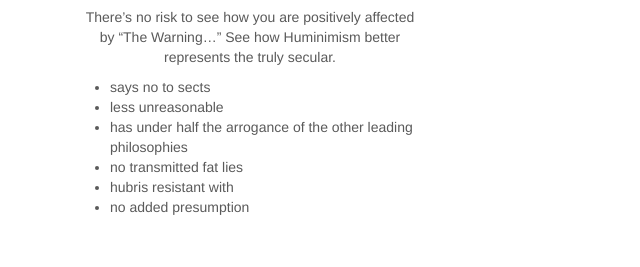
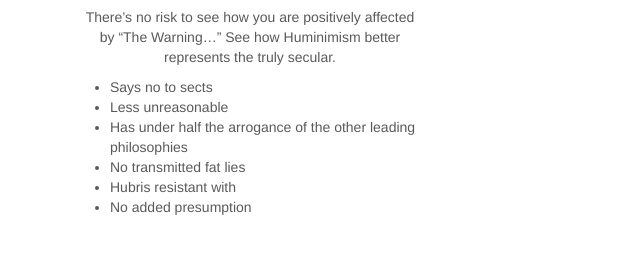
Before and after one commit to ckashby/josh, a plain HTML site: page index.html in a window 1280 px wide. Shown: the part 873-1140 px from the top of the page, 0-640 px from the left. Drawn offline with nearby package versions, Linux system fonts and the light colour scheme.

Commit message:
Capitalize list

```diff
--- a/index.html
+++ b/index.html
@@ -133,12 +133,12 @@
           <p>There’s no risk to see how you are positively affected by “The Warning…”
             See how Huminimism better represents the truly secular.</p>
             <ul align="left">
-              <li>says no to sects</li>
-              <li>less unreasonable</li>
-              <li>has under half the arrogance of the other leading philosophies</li>
-              <li>no transmitted fat lies</li>
-              <li>hubris resistant with</li>
-              <li>no added presumption</li>
+              <li>Says no to sects</li>
+              <li>Less unreasonable</li>
+              <li>Has under half the arrogance of the other leading philosophies</li>
+              <li>No transmitted fat lies</li>
+              <li>Hubris resistant with</li>
+              <li>No added presumption</li>
         </div><!-- /.col-lg-4 -->
       </div><!-- /.row -->
 
```
